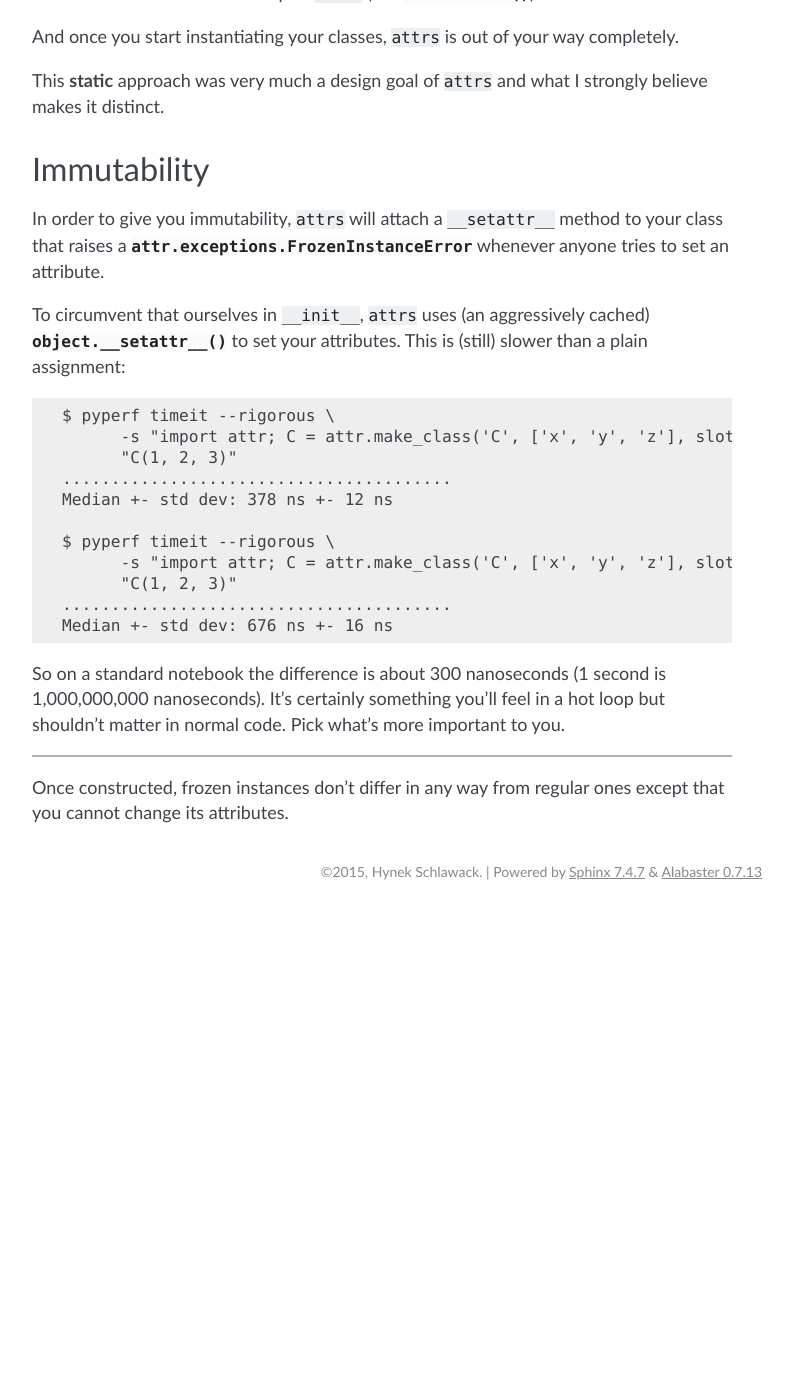
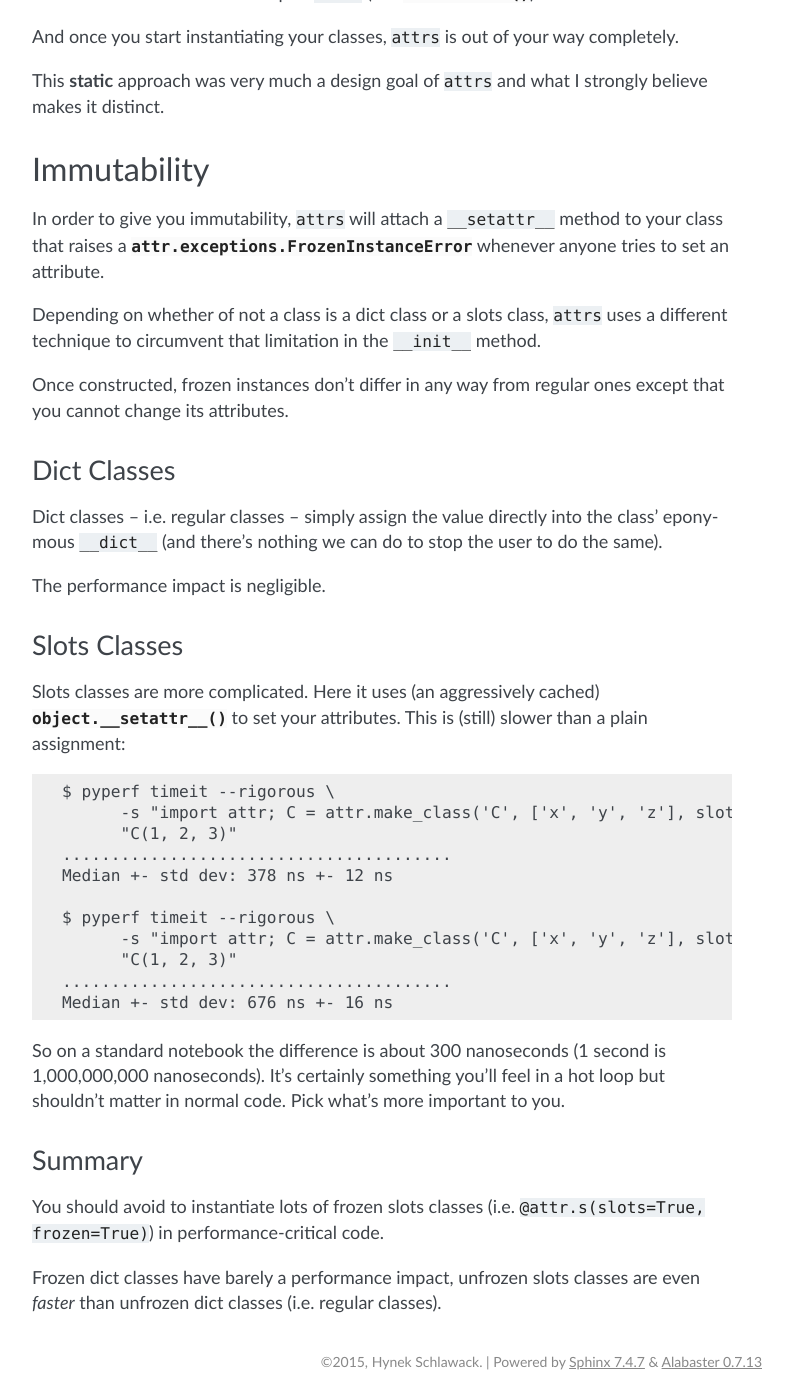
Before and after one commit to python-attrs/attrs, a Sphinx documentation site: the page built from docs/how-does-it-work.rst, in a window 1280 px wide and 1400 px high, scrolled down 1012 px. Shown: the whole window, without its empty margins (368-1161 px from the left). Built offline with Sphinx 7.4.7, drawn with Linux system fonts in a browser that asks for light colours; before the commit the page ends 1922 px from its top, so only the background shows below that; some of the changed text lies outside the part shown.

Commit message:
Update How Does It Work

```diff
--- a/docs/how-does-it-work.rst
+++ b/docs/how-does-it-work.rst
@@ -53,7 +53,24 @@ Immutability
 
 In order to give you immutability, ``attrs`` will attach a ``__setattr__`` method to your class that raises a :exc:`attr.exceptions.FrozenInstanceError` whenever anyone tries to set an attribute.
 
-To circumvent that ourselves in ``__init__``, ``attrs`` uses (an aggressively cached) :meth:`object.__setattr__` to set your attributes.
+Depending on whether of not a class is a dict class or a slots class, ``attrs`` uses a different technique to circumvent that limitation in the ``__init__`` method.
+
+Once constructed, frozen instances don't differ in any way from regular ones except that you cannot change its attributes.
+
+
+Dict Classes
+++++++++++++
+
+Dict classes -- i.e. regular classes -- simply assign the value directly into the class' eponymous ``__dict__`` (and there's nothing we can do to stop the user to do the same).
+
+The performance impact is negligible.
+
+
+Slots Classes
++++++++++++++
+
+Slots classes are more complicated.
+Here it uses (an aggressively cached) :meth:`object.__setattr__` to set your attributes.
 This is (still) slower than a plain assignment:
 
 .. code-block:: none
@@ -74,6 +91,10 @@ So on a standard notebook the difference is about 300 nanoseconds (1 second is 1
 It's certainly something you'll feel in a hot loop but shouldn't matter in normal code.
 Pick what's more important to you.
 
-****
 
-Once constructed, frozen instances don't differ in any way from regular ones except that you cannot change its attributes.
+Summary
++++++++
+
+You should avoid to instantiate lots of frozen slots classes (i.e. ``@attr.s(slots=True, frozen=True)``) in performance-critical code.
+
+Frozen dict classes have barely a performance impact, unfrozen slots classes are even *faster* than unfrozen dict classes (i.e. regular classes).
```
